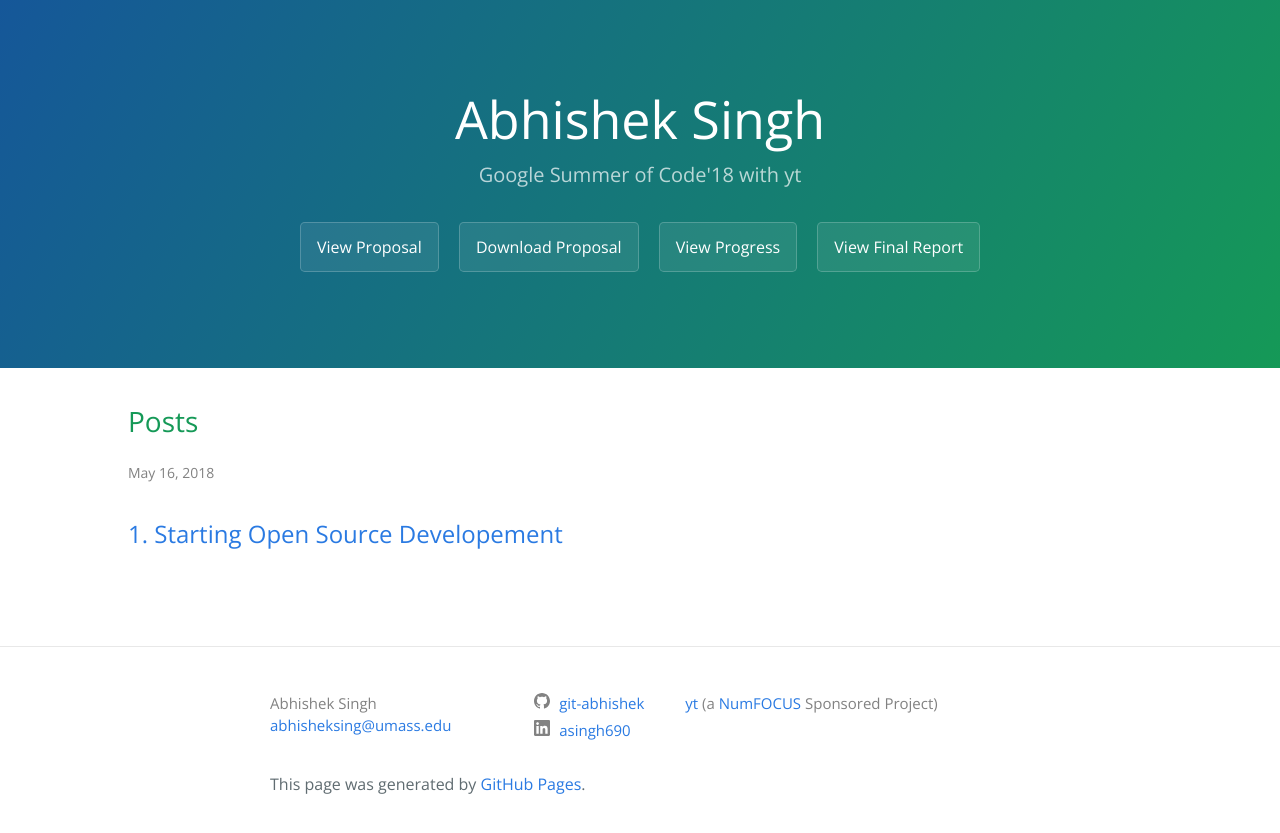
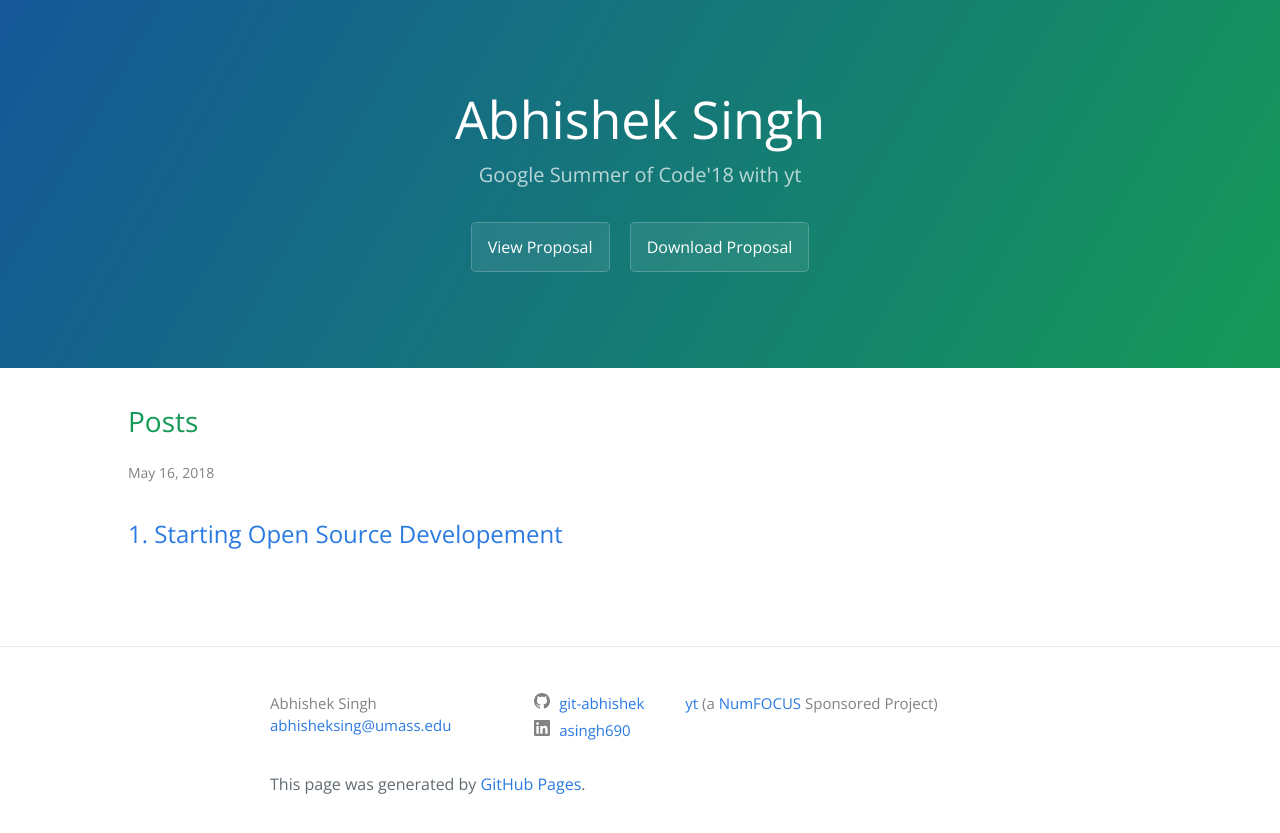
Before and after one commit to git-abhishek/blog, a Jekyll site: the page built from index.md, in a window 1280 px wide. Shown: the top 833 px of the page. Built offline with Jekyll 4.4.1, drawn with Linux system fonts in a browser that asks for light colours.

Commit message:
Update page-header.html

```diff
--- a/_includes/page-header.html
+++ b/_includes/page-header.html
@@ -3,6 +3,6 @@
   <h2 class="project-tagline">{{ site.tagline }}</h2>
   <a href="https://github.com/git-abhishek/gsoc-2018/blob/master/Abhishek_Singh_Proposal.md" class="btn"  style="color: inherit;text-decoration: inherit;">View Proposal</a>
   <a href="https://github.com/git-abhishek/gsoc-2018/raw/master/Abhishek_Singh_Proposal.pdf" class="btn"  style="color: inherit;text-decoration: inherit;">Download Proposal</a>
-  <a href="#" class="btn"  style="color: inherit;text-decoration: inherit;">View Progress</a>
-  <a href="#" class="btn"  style="color: inherit;text-decoration: inherit;">View Final Report</a>
+<!--   <a href="#" class="btn"  style="color: inherit;text-decoration: inherit;">View Progress</a>
+  <a href="#" class="btn"  style="color: inherit;text-decoration: inherit;">View Final Report</a> -->
 </section>
```
